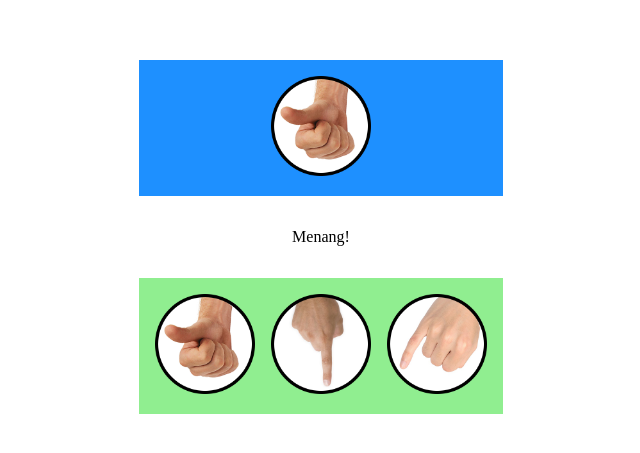
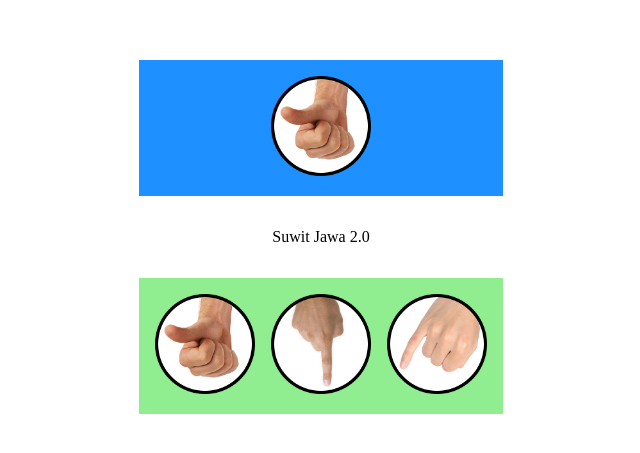
Before and after one commit to Klrfl/suwit-jawa-2, a website: page index.html in a window 1280 px wide. Shown: the part 163-616 px from the top of the page, 319-959 px from the left. Drawn offline with Linux system fonts and the light colour scheme.

Commit message:
changed text content

```diff
--- a/index.html
+++ b/index.html
@@ -16,7 +16,7 @@
           </div>
         </div>
         <div id="kalah-menang">
-          <p>Menang!</p>
+          <p>Suwit Jawa 2.0</p>
         </div>
         <div class="field field--player">
           <div class="choice choice--player" data-jawaban="gajah">
```
